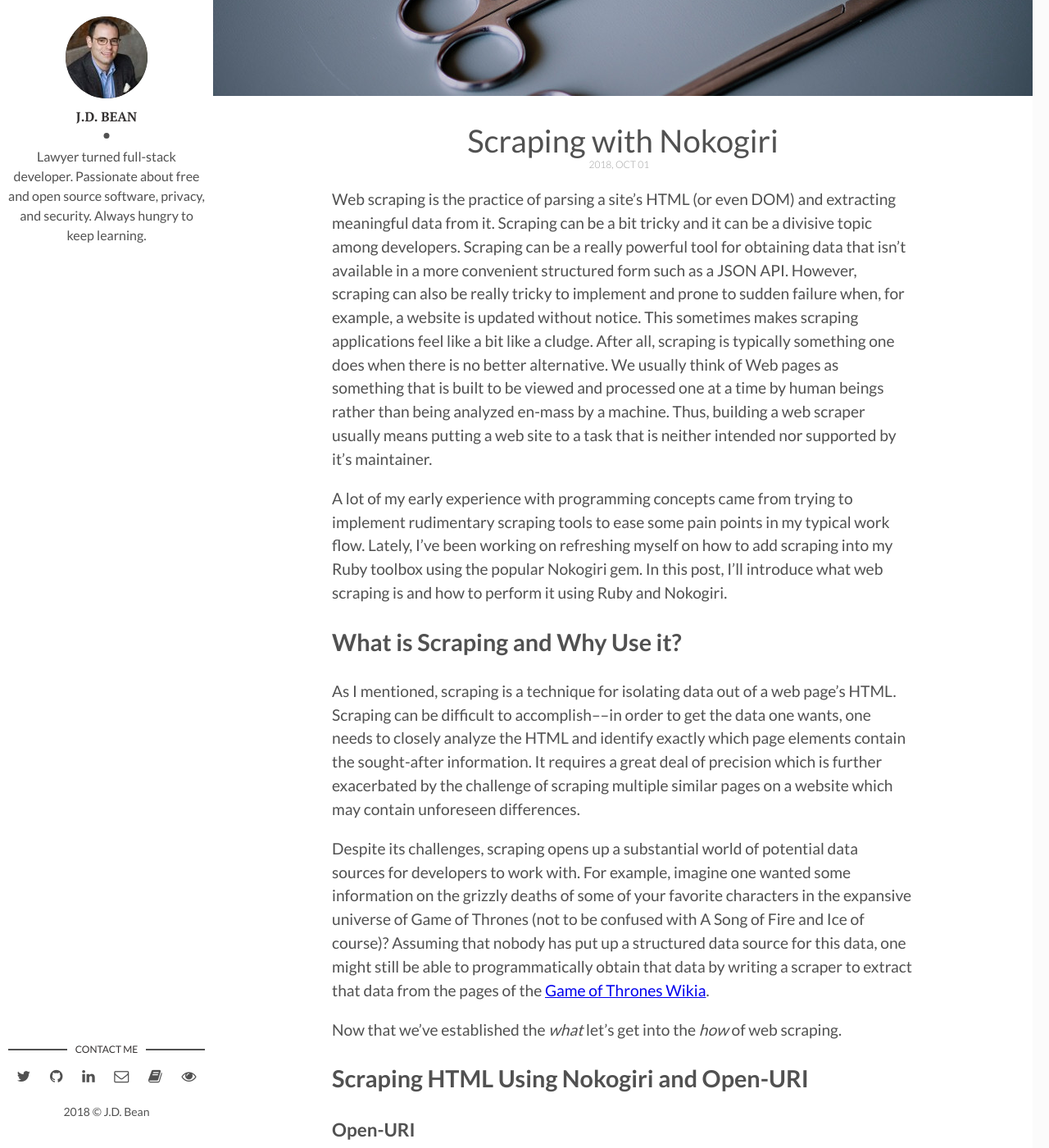
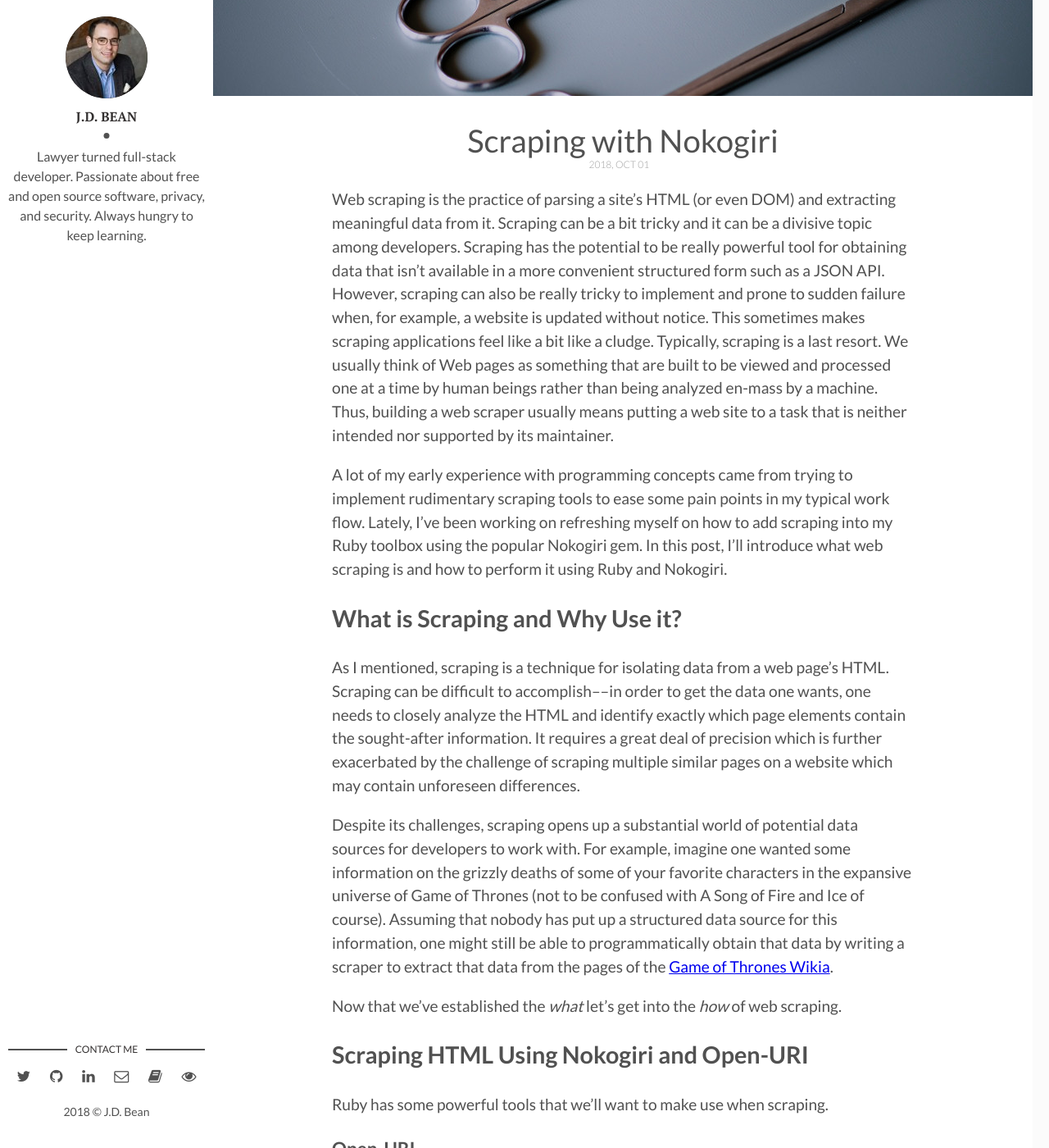
Before and after one commit to jdbean/blog-mirror, a Jekyll site: the page built from _posts/2018-10-01-scraping-with-nokogiri.md, in a window 1280 px wide and 1400 px high, scrolled down 403 px. Shown: the whole window at 82% size. Built offline with Jekyll 4.4.1, drawn with Linux system fonts in a browser that asks for light colours; some of the changed text lies outside the part shown.

Commit message:
Error correction

````diff
--- a/_posts/2018-10-01-scraping-with-nokogiri.md
+++ b/_posts/2018-10-01-scraping-with-nokogiri.md
@@ -16,23 +16,25 @@ fig-caption: # Add figcaption for img (optional)
 
 Web scraping is the practice of parsing a site's HTML (or even DOM) and extracting meaningful data from it.
 <!-- more -->
-Scraping can be a bit tricky and it can be a divisive topic among developers. Scraping can be a really powerful tool for obtaining data that isn't available in a more convenient structured form such as a JSON API. However, scraping can also be really tricky to implement and prone to sudden failure when, for example, a website is updated without notice. This sometimes makes scraping applications feel like a bit like a cludge. After all, scraping is typically something one does when there is no better alternative. We usually think of Web pages as something that is built to be viewed and processed one at a time by human beings rather than being analyzed en-mass by a machine. Thus, building a web scraper usually means putting a web site to a task that is neither intended nor supported by it's maintainer.
+Scraping can be a bit tricky and it can be a divisive topic among developers. Scraping has the potential to be really powerful tool for obtaining data that isn't available in a more convenient structured form such as a JSON API. However, scraping can also be really tricky to implement and prone to sudden failure when, for example, a website is updated without notice. This sometimes makes scraping applications feel like a bit like a cludge. Typically, scraping is a last resort. We usually think of Web pages as something that are built to be viewed and processed one at a time by human beings rather than being analyzed en-mass by a machine. Thus, building a web scraper usually means putting a web site to a task that is neither intended nor supported by its maintainer.
 
 A lot of my early experience with programming concepts came from trying to implement rudimentary scraping tools to ease some pain points in my typical work flow. Lately, I've been working on refreshing myself on how to add scraping into my Ruby toolbox using the popular Nokogiri gem. In this post, I'll introduce what web scraping is and how to perform it using Ruby and Nokogiri.
 
 # What is Scraping and Why Use it?
 
-As I mentioned, scraping is a technique for isolating data out of a web page's HTML. Scraping can be difficult to accomplish––in order to get the data one wants, one needs to closely analyze the HTML and identify exactly which page elements contain the sought-after information. It requires a great deal of precision which is further exacerbated by the challenge of scraping multiple similar pages on a website which may contain unforeseen differences.
+As I mentioned, scraping is a technique for isolating data from a web page's HTML. Scraping can be difficult to accomplish––in order to get the data one wants, one needs to closely analyze the HTML and identify exactly which page elements contain the sought-after information. It requires a great deal of precision which is further exacerbated by the challenge of scraping multiple similar pages on a website which may contain unforeseen differences.
 
-Despite its challenges, scraping opens up a substantial world of potential data sources for developers to work with. For example, imagine one wanted some information on the grizzly deaths of some of your favorite characters in the expansive universe of Game of Thrones (not to be confused with A Song of Fire and Ice of course)? Assuming that nobody has put up a structured data source for this data, one might still be able to programmatically obtain that data by writing a scraper to extract that data from the pages of the [Game of Thrones Wikia](http://gameofthrones.wikia.com/wiki/Robb_Stark).
+Despite its challenges, scraping opens up a substantial world of potential data sources for developers to work with. For example, imagine one wanted some information on the grizzly deaths of some of your favorite characters in the expansive universe of Game of Thrones (not to be confused with A Song of Fire and Ice of course). Assuming that nobody has put up a structured data source for this information, one might still be able to programmatically obtain that data by writing a scraper to extract that data from the pages of the [Game of Thrones Wikia](http://gameofthrones.wikia.com/wiki/Robb_Stark).
 
 Now that we've established the *what* let's get into the *how* of web scraping.
 
 # Scraping HTML Using Nokogiri and Open-URI
 
+Ruby has some powerful tools that we'll want to make use when scraping.
+
 ## Open-URI
 
-Before we can begin the delicate work of parsing a web page, we need to obtain that web page. In Ruby, the Open-URI module is a great place to start. Open-URI, among many other features, provides the `open` method which takes a URL as an argument, and returns the HTML content at that URL.
+Before we can begin the delicate work of parsing a web page, we need to obtain that web page from the internet. In Ruby, the Open-URI module is a great place to start. Open-URI provides the `open` method which takes a URL as an argument, and returns the HTML content of that URL.
 
 For example, running
 
@@ -60,7 +61,6 @@ Let's say we have a file, `main.rb` which is responsible for running the scrapin
 ```ruby
 require 'nokogiri'
 require 'open-uri'
-
 ```
 
 We can use the following line to grab the HTML that makes up the Nokogiri Project's landing page at nokogiri.org:
@@ -69,11 +69,12 @@ We can use the following line to grab the HTML that makes up the Nokogiri Projec
 html = open("http://www.nokogiri.org/")
 ```
 
-Next, we'll use the `Nokogiri::HTML` method to take the string of HTML returned by open-uri's `open` method and convert it into what Nokogiri terms a "NodeSet" and store it as a variable named "page".
+Next, we'll use the `Nokogiri::HTML` method to take the string of HTML returned by Open-URI's `open` method and convert it into what Nokogiri terms a "NodeSet" and store it as a variable named "page".
 
 ```ruby
 page = Nokogiri::HTML(html)
 ```
+
 So what does this look like? The output of `puts page` is something like this:
 
 ```html
@@ -100,19 +101,19 @@ So what does this look like? The output of `puts page` is something like this:
   <body>
   /* And so forth and so on */
 ```
-The truncated text is a parsed representation of the HTML that makes up the Nokogiri website's landing page. If you don't believe me, visit [Nokogiri Project landing page](http://nokogiri.org/) and use your browser's developer tools to inspect the page.
+The truncated text above is a parsed representation of the HTML that makes up the Nokogiri website's landing page. If you don't believe me, visit [Nokogiri Project landing page](http://nokogiri.org/) and use your browser's developer tools to inspect the page.
 
 You should see something like this:
 
-![](/assets/img/nokogiri-inspector.png)
+![nokogiri.org in web inspector](/assets/img/nokogiri-inspector.png)
 
-This element inspector view displays the browser's own representation of the page's HTML to us! In fact, the HTML it is showing us is *exactly the same* as the HTML `put` out to our terminal by `main.rb` with the help of Nokogiri and open-uri.
+This element inspector view displays the browser's own representation of the page's HTML to us! In fact, the HTML it is showing us is *exactly the same* as the HTML `put` out to our terminal by `main.rb` with the help of Nokogiri and Open-URI.
 
-This is good, but Nokogiri can do a lot more to make working with this page easier.! This NodeSet's nested structure allows it to be worked with using many of the same techniques that one might use to work with a nested object in Ruby such as iterators and `[]` notation.
+This is good, but Nokogiri can do a lot more to make working with this page easier! This NodeSet's nested structure allows it to be worked with using many of the same techniques that one might use to work with a nested object in Ruby such as iterators and `[]` notation.
 
 ## Using CSS Selectors to Get Data
 
-Nokogiri allows you to use CSS selectors in order to retrieve specific pieces of information out of an HTML document.
+Nokogiri allows you to use CSS selectors in order to retrieve specific pieces of information from an HTML document.
 
 ### What is a CSS Selector
 
@@ -126,15 +127,15 @@ Consider the following code:
 </div>
 ```
 
-The id and class attributes of the HTML elements are examples of useful CSS selectors. One might 'select' or refer to the div element with the selector: `#the-div`. The `#` in this case indicates that it is referring to an id attribute. All together `#the-div` is a selector for HTML elements with an id attribute of "the-div". Similarly, the paragraph element might be selected using the selector `.my-paragraph`. The `.` in this selector to denotes that the selected elements should have a class attribute equal to "my-paragraph".
+The "id" and "class" attributes of the HTML elements are examples of useful CSS selectors. One might 'select' or refer to the "div" element with the selector: `#the-div`. The `#` in this case indicates that it is referring to an id attribute. All together `#the-div` is a selector for HTML elements with an id attribute of "the-div". Similarly, the paragraph element might be selected using the selector `.my-paragraph`. The `.` in this selector to denotes that the selected elements should have a class attribute equal to "my-paragraph".
 
 ### Nokogiri's `.css` Method
 
-Nokogiri's `css` method can be called on the `page` variable that is assigned to the NodeSet that Nokogiri provided. The Nokogiri `css` method takes in an argument of a CSS selector and returns the selected element(s).
+Nokogiri's `css` method can be called on the `page` variable that is assigned to the NodeSet that Nokogiri provides. The Nokogiri `css` method takes in an argument of a CSS selector and returns the selected element(s).
 
 ### Choosing a CSS Selector
 
-So let's imagine that one the Nokogiri site one wants to extract the statement in the right hand corner that reads "Powered by [Octopress](http://octopress.org/). Theme is [Oscailte](http://github.com/coogie/oscailte)." How would one do that? A good place to start would be examining that area of the page in a browser inspector and seeing what CSS selectors might be available. This sentence is all in a single element with a class of "pull-right". While using Nokogiri's `css` method with a selector argument of `.pull-right` would return the desired element it would also return a good deal of the top navigation bar which shares the "pull-right" class. This semantically makes sense because both elements are, indeed, have css styling which pulls them to the right of the page. In order to obtain only the site engine/theme statement from the bottom right a more specific selector is needed. Re-running the command with an argument that limits the selector only to span elements (`span.pull-right`) should return only the desired portion of the page
+So let's imagine that one the Nokogiri site one wants to extract the statement in the right hand corner that reads "Powered by [Octopress](http://octopress.org/). Theme is [Oscailte](http://github.com/coogie/oscailte)." How would one do that? A good place to start would be examining that area of the page in a browser inspector and seeing what CSS selectors might be available. This sentence is all in a single element with a class of "pull-right". Not so fast! While using Nokogiri's `css` method with a selector argument of `.pull-right` would return the desired element it would also return a good deal of the top navigation bar which is also of the "pull-right" class. This semantically makes sense because both elements have css styling that, indeed, pulls them to the right of the page. In order to obtain only the site engine/theme statement from the bottom right of the page, a more specific selector is needed. Re-running the command with an argument that limits the selector only to span elements (`span.pull-right`) should return only the desired portion of the page.
 
 ### Calling the `.css` method
 
@@ -147,7 +148,6 @@ require 'open-uri'
 html = open('http://www.nokogiri.org')
 
 page = Nokogiri::HTML(html)
-
 ```
 
 The next step is to call the `css` method on `page` with the CSS selector from above by adding:
@@ -183,7 +183,7 @@ eng_theme_el.text
 Running `puts` on the result of that method call should display:
 
 ```
-  Powered by Octopress. Theme is Oscailte.
+Powered by Octopress. Theme is Oscailte.
 ```
 
 There it is!
@@ -234,7 +234,7 @@ The return type of this method will be `Nokogiri::XML::NodeSet` which acts a bit
 /* AND SO FORTH */
 ```
 
-While this can look a bit intimidating at first, one can start to pick out what's going. We've got a series of "li" `Nokogiri:XML:Element` objects each of which has an "a" element child with an "href" attribute and a child of type `Nokogiri:XML:Text`.
+While this can look a bit intimidating at first, if we look closely we can start to pick out what's going. We've got a series of "li" `Nokogiri:XML:Element` objects each of which has an "a" element child with an "href" attribute and a child of type `Nokogiri:XML:Text`.
 
 In HTML terms this corresponds nicely to the actual HTML which looks like this:
 
````
Also changed, not shown: other parts of _posts/2018-10-01-scraping-with-nokogiri.md (+3 -4 lines).
